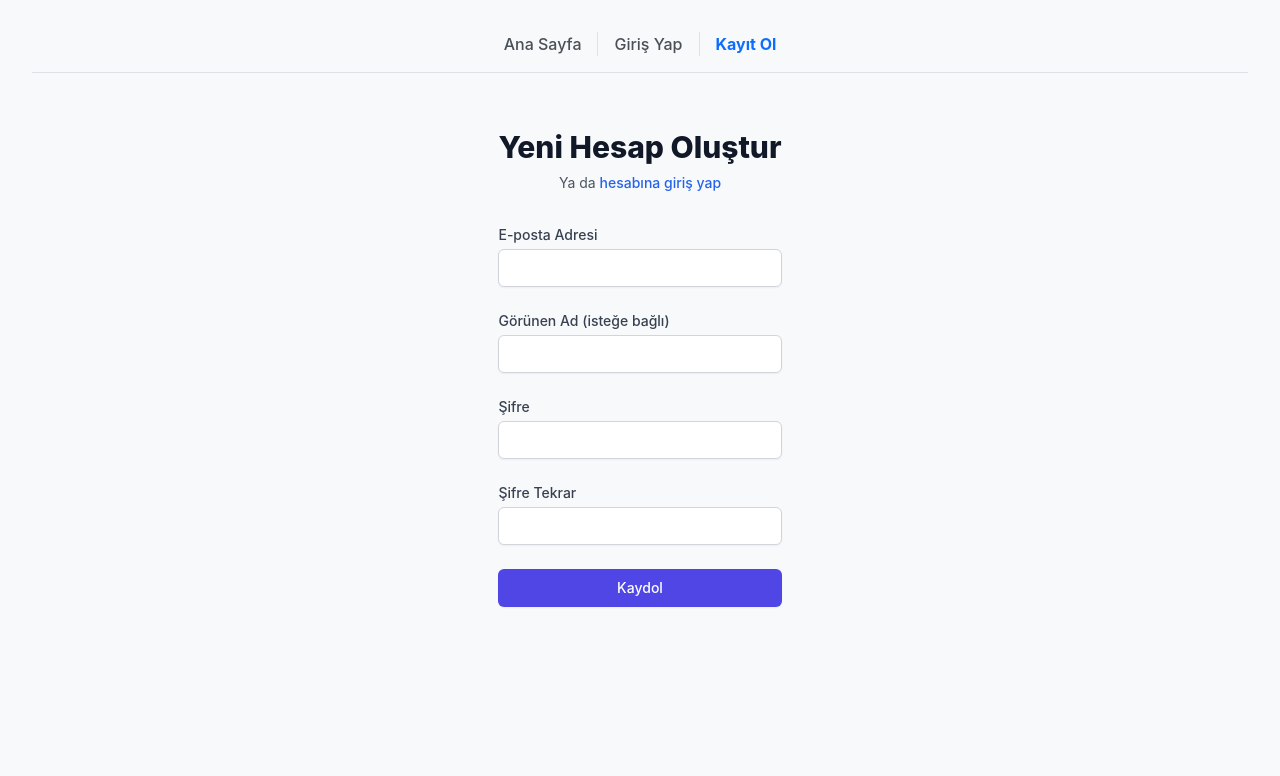
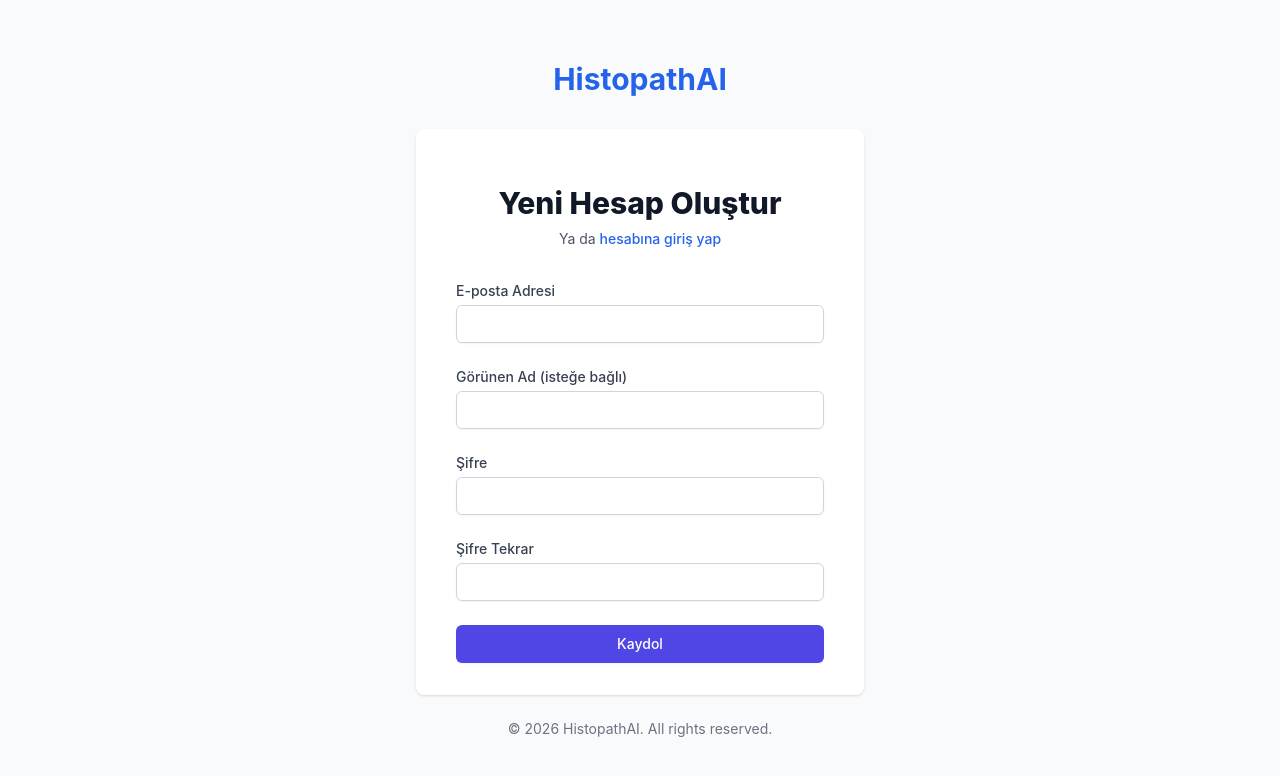
Before and after one commit to histopathai/frontend, a Vue app: page /auth/register in a window 1280 px wide. Shown: the top 776 px of the page. Built offline with nearby package versions, Linux system fonts and the light colour scheme; no server answers; the HTML template or start-up script is replaced by a standard one.

Commit message:
feat: implement authentication and dashboard layouts with routing and user management

```diff
--- a/src/App.vue
+++ b/src/App.vue
@@ -1,84 +1,7 @@
 <script setup lang="ts">
-import { RouterLink, RouterView } from 'vue-router';
+import { RouterView } from 'vue-router';
 </script>
 
 <template>
-  <header>
-    <div class="wrapper">
-      <nav>
-        <RouterLink to="/">Ana Sayfa</RouterLink>
-        <RouterLink to="/auth/login">Giriş Yap</RouterLink>
-        <RouterLink to="/auth/register">Kayıt Ol</RouterLink>
-      </nav>
-    </div>
-  </header>
-
-  <main>
-    <RouterView />
-  </main>
+  <RouterView />
 </template>
-
-<style>
-body {
-  margin: 0;
-  font-family:
-    Inter,
-    -apple-system,
-    BlinkMacSystemFont,
-    'Segoe UI',
-    Roboto,
-    Oxygen,
-    Ubuntu,
-    Cantarell,
-    'Fira Sans',
-    'Droid Sans',
-    'Helvetica Neue',
-    sans-serif;
-  background-color: #f8f9fa;
-  color: #212529;
-}
-
-#app {
-  max-width: 1280px;
-  margin: 0 auto;
-  padding: 2rem;
-  font-weight: normal;
-}
-
-main {
-  display: flex;
-  flex-direction: column;
-  align-items: center;
-  padding-top: 2rem;
-}
-
-header {
-  line-height: 1.5;
-  border-bottom: 1px solid #dee2e6;
-  padding-bottom: 1rem;
-}
-
-nav {
-  width: 100%;
-  font-size: 1rem;
-  text-align: center;
-}
-
-nav a {
-  display: inline-block;
-  padding: 0 1rem;
-  border-left: 1px solid #dee2e6;
-  color: #495057;
-  text-decoration: none;
-  font-weight: 500;
-}
-
-nav a:first-of-type {
-  border: 0;
-}
-
-nav a.router-link-exact-active {
-  color: #0d6efd;
-  font-weight: 700;
-}
-</style>
--- /dev/null
+++ b/src/presentation/layouts/AuthLayout.vue
@@ -0,0 +1,25 @@
+<template>
+  <div class="min-h-screen bg-gray-50 flex flex-col justify-center py-12 sm:px-6 lg:px-8">
+    <div class="sm:mx-auto sm:w-full sm:max-w-md">
+      <div class="flex justify-center">
+        <h1 class="text-3xl font-bold text-primary-600">{{ appName }}</h1>
+      </div>
+    </div>
+
+    <div class="mt-8 sm:mx-auto sm:w-full sm:max-w-md">
+      <div class="bg-white py-8 px-4 shadow sm:rounded-lg sm:px-10">
+        <router-view />
+      </div>
+
+      <div class="mt-6 text-center">
+        <p class="text-sm text-gray-500">
+          © {{ new Date().getFullYear() }} {{ appName }}. All rights reserved.
+        </p>
+      </div>
+    </div>
+  </div>
+</template>
+
+<script setup lang="ts">
+const appName = import.meta.env.VITE_APP_NAME || 'HistopathAI';
+</script>
--- /dev/null
+++ b/src/presentation/layouts/DashboardLayout.vue
@@ -0,0 +1,158 @@
+<template>
+  <div class="min-h-screen bg-gray-100 flex flex-col">
+    <nav class="bg-white shadow-sm border-b border-gray-200 sticky top-0 z-10">
+      <div class="w-full mx-auto px-4 sm:px-6 lg:px-8">
+        <div class="flex justify-between h-16">
+          <div class="flex items-center">
+            <router-link to="/dashboard" class="text-xl font-semibold text-gray-900">
+              {{ appName }}
+            </router-link>
+            <router-link
+              to="/wsi-viewer"
+              class="text-sm font-medium text-gray-600 hover:text-indigo-600 ml-6"
+            >
+              WSI Görüntüleyici
+            </router-link>
+            <router-link
+              to="/dashboard/workspaces"
+              class="text-sm font-medium text-gray-600 hover:text-indigo-600 ml-4"
+            >
+              Çalışma Alanlarım
+            </router-link>
+          </div>
+
+          <div class="flex items-center space-x-4">
+            <router-link
+              v-if="authStore.isAdmin"
+              to="/admin"
+              class="text-sm font-medium text-indigo-600 hover:text-indigo-800"
+            >
+              Admin Paneli
+            </router-link>
+
+            <div class="relative">
+              <button
+                @click="toggleUserMenu"
+                class="user-menu-button flex items-center space-x-2 text-sm rounded-full focus:outline-none focus:ring-2 focus:ring-offset-2 focus:ring-indigo-500"
+              >
+                <div
+                  class="h-8 w-8 rounded-full bg-indigo-600 flex items-center justify-center overflow-hidden"
+                >
+                  <span class="text-white text-sm font-medium">
+                    {{ authStore.userInitials }}
+                  </span>
+                </div>
+                <span class="text-gray-700 hidden sm:inline">
+                  {{ authStore.user?.displayName || authStore.user?.email || 'Kullanıcı' }}
+                </span>
+              </button>
+
+              <div
+                v-if="showUserMenu"
+                class="user-dropdown absolute right-0 mt-2 w-48 bg-white rounded-md shadow-lg py-1 z-50"
+              >
+                <router-link
+                  to="/dashboard/profile"
+                  class="block px-4 py-2 text-sm text-gray-700 hover:bg-gray-100"
+                  @click="showUserMenu = false"
+                >
+                  Profilim
+                </router-link>
+                <div class="border-t border-gray-100"></div>
+                <button
+                  @click="handleLogout"
+                  class="block w-full text-left px-4 py-2 text-sm text-gray-700 hover:bg-gray-100"
+                >
+                  Çıkış Yap
+                </button>
+              </div>
+            </div>
+          </div>
+        </div>
+      </div>
+    </nav>
+
+    <main :class="mainClasses">
+      <div
+        v-if="authStore.user?.status.isPending()"
+        class="mb-6 bg-yellow-50 border border-yellow-200 rounded-md p-4"
+      >
+        <div class="flex">
+          <div class="flex-shrink-0">
+            <svg
+              class="h-5 w-5 text-yellow-400"
+              fill="currentColor"
+              viewBox="0 0 20 20"
+              aria-hidden="true"
+            >
+              <path
+                fill-rule="evenodd"
+                clip-rule="evenodd"
+                d="M8.257 3.099c.765-1.36 2.722-1.36 3.486 0l5.58 9.92c.75 1.334-.213 2.98-1.742 2.98H4.42c-1.53 0-2.493-1.646-1.743-2.98l5.58-9.92zM11 13a1 1 0 11-2 0 1 1 0 012 0zm-1-8a1 1 0 00-1 1v3a1 1 0 002 0V6a1 1 0 00-1-1z"
+              />
+            </svg>
+          </div>
+          <div class="ml-3">
+            <h3 class="text-sm font-medium text-yellow-800">Hesabınız Onay Bekliyor</h3>
+            <p class="mt-1 text-sm text-yellow-700">
+              Hesabınız yönetici onayı bekliyor. Bazı özellikler kısıtlı olabilir.
+            </p>
+          </div>
+        </div>
+      </div>
+      <router-view />
+    </main>
+  </div>
+</template>
+
+<script setup lang="ts">
+import { ref, onMounted, onUnmounted, computed } from 'vue';
+import { useRouter, useRoute } from 'vue-router';
+import { useAuthStore } from '@/stores/auth';
+import { useToast } from 'vue-toastification';
+
+const router = useRouter();
+const route = useRoute();
+const authStore = useAuthStore();
+const toast = useToast();
+const appName = import.meta.env.VITE_APP_NAME || 'HistopathAI';
+const showUserMenu = ref(false);
+
+const toggleUserMenu = () => {
+  showUserMenu.value = !showUserMenu.value;
+};
+
+const handleLogout = () => {
+  showUserMenu.value = false;
+  authStore.logout();
+  toast.success('Başarıyla çıkış yapıldı.');
+  router.push('/auth/login');
+};
+
+const handleClickOutside = (event: MouseEvent) => {
+  const dropdownElement = document.querySelector('.user-dropdown');
+  const buttonElement = document.querySelector('.user-menu-button');
+  if (dropdownElement && buttonElement) {
+    if (
+      !dropdownElement.contains(event.target as Node) &&
+      !buttonElement.contains(event.target as Node)
+    ) {
+      showUserMenu.value = false;
+    }
+  }
+};
+const mainClasses = computed(() => {
+  if (route.meta.fullWidth) {
+    return 'flex-1 w-full flex';
+  }
+  return 'flex-1 w-full max-w-7xl mx-auto py-6 px-4 sm:px-6 lg:px-8';
+});
+
+onMounted(() => {
+  document.addEventListener('click', handleClickOutside);
+});
+
+onUnmounted(() => {
+  document.removeEventListener('click', handleClickOutside);
+});
+</script>
--- a/src/router/index.ts
+++ b/src/router/index.ts
@@ -1,22 +1,51 @@
 import { createRouter, createWebHistory } from 'vue-router';
+import AuthLayout from '@/presentation/layouts/AuthLayout.vue';
+import DashboardLayout from '@/presentation/layouts/DashboardLayout.vue';
 import RegisterForm from '@/presentation/components/RegisterForm.vue';
 import LoginForm from '@/presentation/components/LoginForm.vue';
 
 const routes = [
   {
+    path: '/auth',
+    component: AuthLayout,
+    redirect: '/auth/login',
+    children: [
+      {
+        path: 'login',
+        name: 'Login',
+        component: LoginForm,
+      },
+      {
+        path: 'register',
+        name: 'Register',
+        component: RegisterForm,
+      },
+      // TODO: Şifre sıfırlama formu da buraya eklenebilir
+      // {
+      //   path: 'password-reset',
+      //   name: 'PasswordReset',
+      //   component: () => import('@/presentation/components/PasswordResetForm.vue')
+      // }
+    ],
+  },
+  {
+    path: '/dashboard',
+    component: DashboardLayout,
+    meta: { requiresAuth: true }, // Bu rotanın giriş gerektirdiğini belirt
+  },
+  {
     path: '/',
     redirect: '/auth/login',
   },
-  {
-    path: '/auth/register',
-    name: 'Register',
-    component: RegisterForm,
-  },
-  {
-    path: '/auth/login',
-    name: 'Login',
-    component: LoginForm,
-  },
+
+  // TODO: Dashboard (Giriş yapıldıktan sonraki) layout'u da buraya eklenecek
+  // {
+  //   path: '/dashboard',
+  //   component: DashboardLayout, // Örn: src/presentation/layouts/DashboardLayout.vue
+  //   children: [
+  //     // ... (dashboard sayfaları)
+  //   ]
+  // }
 ];
 
 const router = createRouter({
--- a/src/stores/auth.ts
+++ b/src/stores/auth.ts
@@ -16,6 +16,21 @@ export const useAuthStore = defineStore('auth', () => {
   // === GETTERS ===
   const isAuthenticated = computed(() => !!session.value && !!user.value);
   const isLoading = computed(() => loading.value);
+  const isAdmin = computed(() => user.value?.role.isAdmin() ?? false);
+
+  const userInitials = computed(() => {
+    if (user.value?.displayName) {
+      return user.value.displayName.charAt(0).toUpperCase();
+    }
+    if (user.value?.email) {
+      return user.value.email.charAt(0).toUpperCase();
+    }
+    return '?';
+  });
+
+  // ---
+
+  // === ACTIONS ===
 
   /**
    * KAYIT: Firebase KULLANMAZ.
@@ -74,6 +89,27 @@ export const useAuthStore = defineStore('auth', () => {
     }
   }
 
+  async function logout() {
+    loading.value = true;
+    error.value = null;
+    try {
+      if (session.value) {
+        // Backend'deki oturumu da sonlandır
+        await authRepo.revokeSession(session.value.id);
+      }
+    } catch (err: any) {
+      console.error('Logout error:', err);
+      // Çıkışta hata olsa bile client tarafını temizle
+    } finally {
+      session.value = null;
+      user.value = null;
+      loading.value = false;
+      // Firebase'den de çıkış yap (isteğe bağlı, ama önerilir)
+      // auth.signOut(); // 'auth'u main.ts'den import etmen gerekir
+    }
+  }
+  // ---
+
   return {
     loading,
     error,
@@ -81,8 +117,11 @@ export const useAuthStore = defineStore('auth', () => {
     user,
     isAuthenticated,
     isLoading,
+    isAdmin,
+    userInitials,
     register,
     login,
+    logout,
     getProfile,
   };
 });
```
